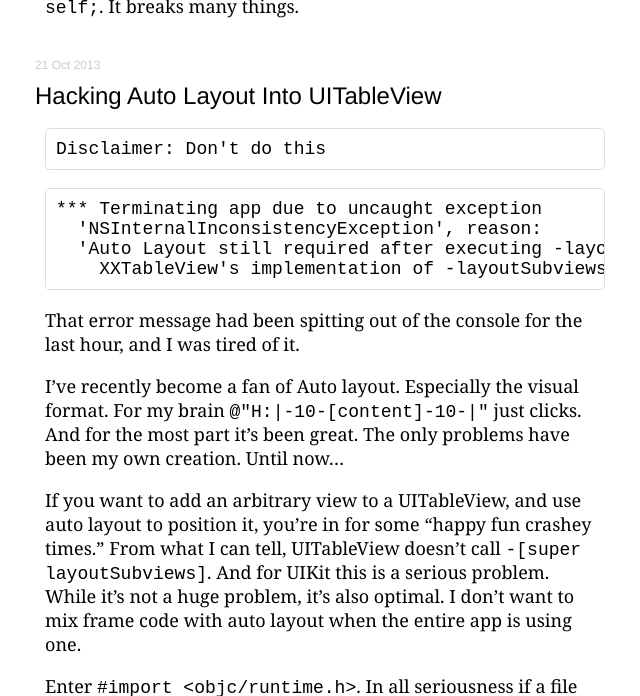
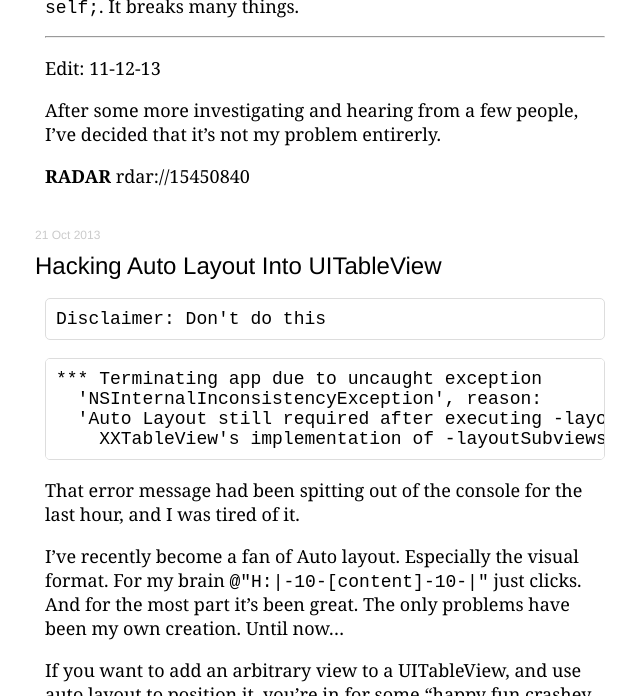
Before and after one commit to skylarsch/skylarsch.github.io, a Jekyll site: the page built from index.html, in a window 1280 px wide and 900 px high, scrolled down 1814 px, cut to the strip 204-900 px from the top of the window. Shown: the whole strip, without its empty margins (315-955 px from the left). Built offline with Jekyll 4.4.1, drawn with Linux system fonts in a browser that asks for light colours; nearby versions of some CDN libraries; Markdown is read by kramdown in place of the engine named in the settings; comment, search, counter and statistics services are not loaded.

Commit message:
Update 2013-11-06-fighting-with-transitiondelegates.md

```diff
--- a/_posts/2013-11-06-fighting-with-transitiondelegates.md
+++ b/_posts/2013-11-06-fighting-with-transitiondelegates.md
@@ -25,3 +25,11 @@
 There is still quite a bit going on but ~50MB is much better than 250MB.
 
 Long story short, don't do this `self.transitionDelegate = self;`.  It breaks many things.
+
+***
+
+Edit: 11-12-13
+
+After some more investigating and hearing from a few people, I've decided that it's not my problem entirerly.
+
+**RADAR** rdar://15450840
```
